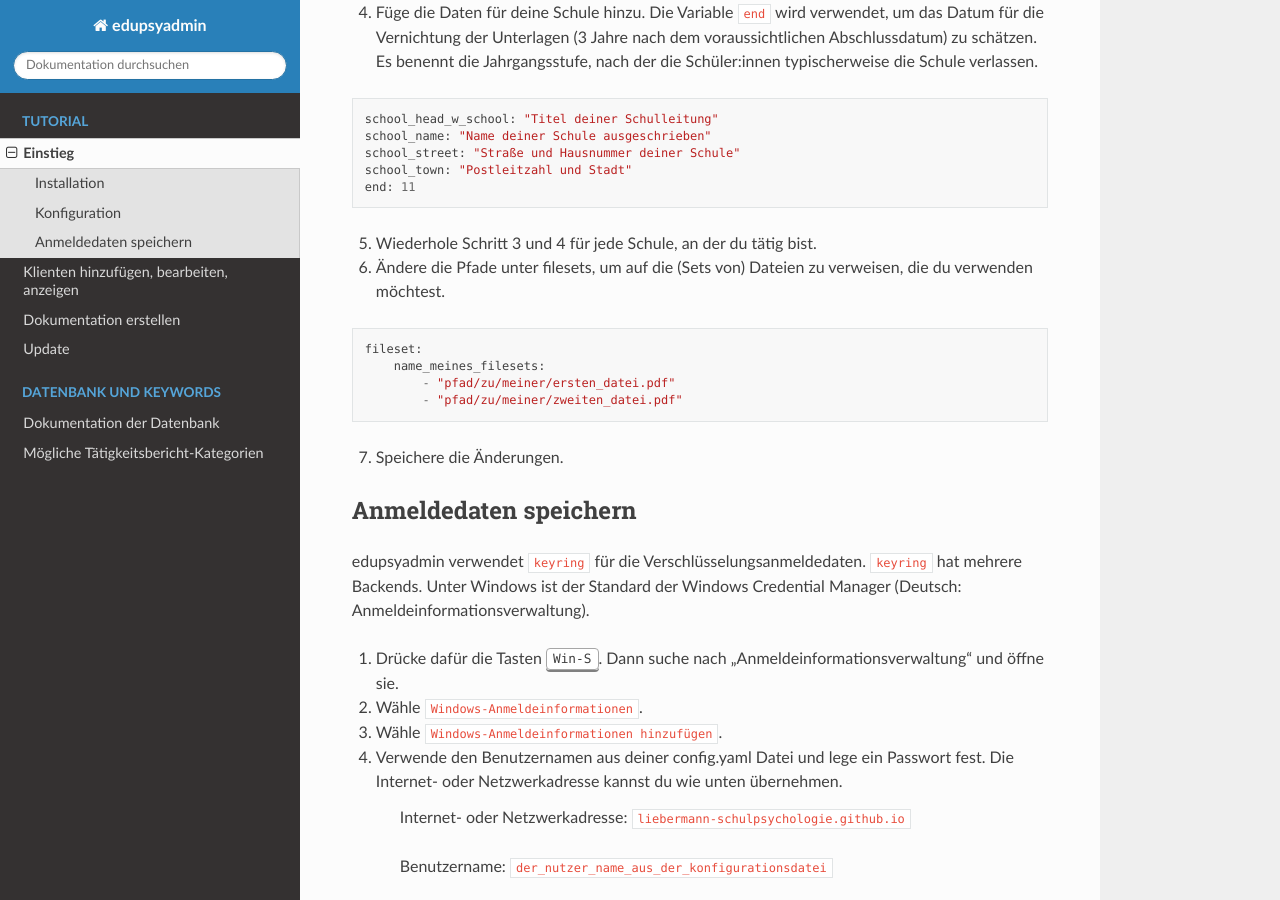
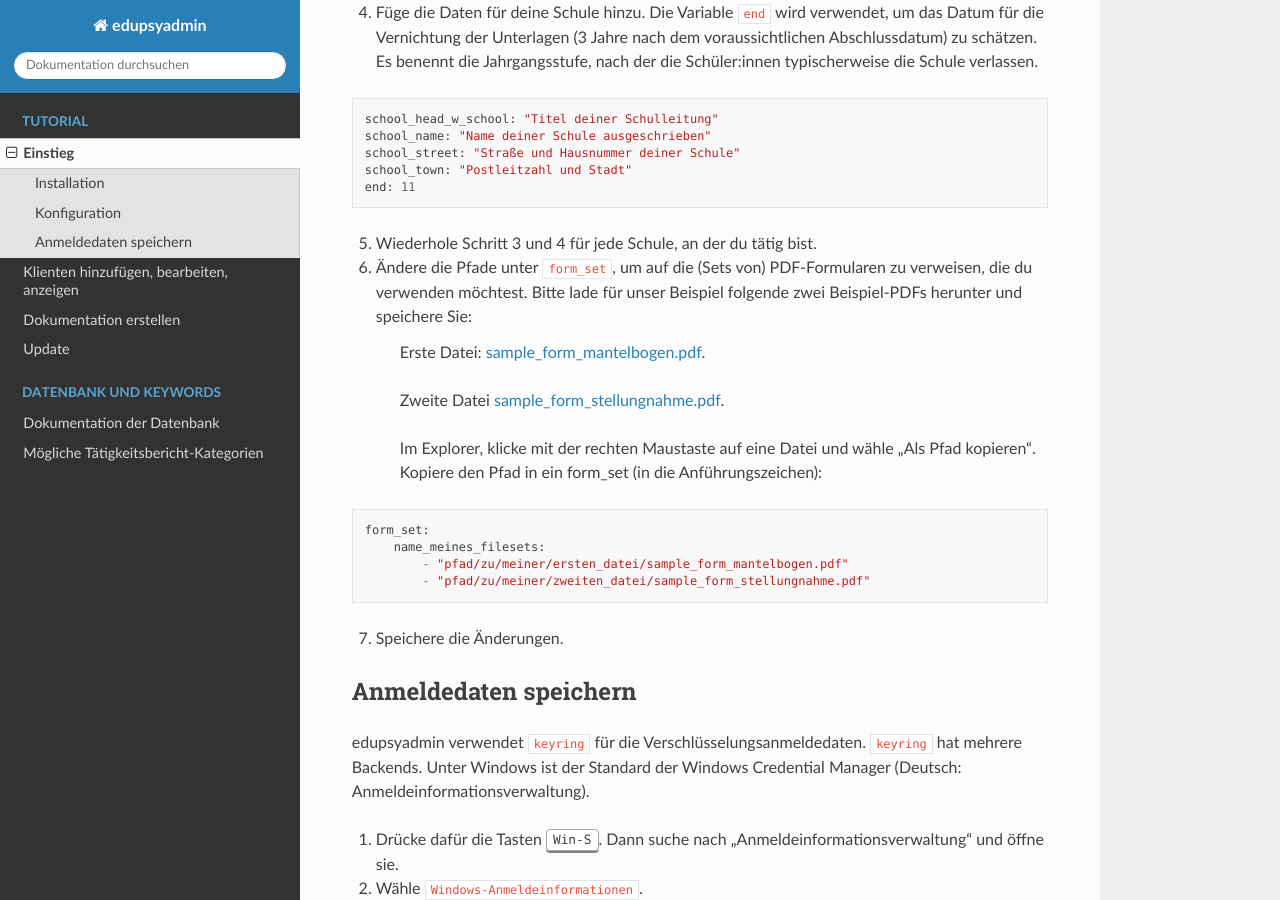
Before and after one commit to LKirst/edupsyadmin, a Sphinx documentation site: the page built from docs/tutorial/installation.rst, in a window 1280 px wide and 900 px high, scrolled down 2786 px. Built offline with Sphinx 7.4.7 and the Read the Docs theme 3.1.0, drawn with Linux system fonts in a browser that asks for light colours.

Commit message:
docs: explain form_set for the config.yml with examples

```diff
--- a/docs/tutorial/installation.rst
+++ b/docs/tutorial/installation.rst
@@ -152,15 +152,25 @@ erscheinen sollen.
 
 5. Wiederhole Schritt 3 und 4 für jede Schule, an der du tätig bist.
 
-6. Ändere die Pfade unter filesets, um auf die (Sets von) Dateien zu
-   verweisen, die du verwenden möchtest.
+6. Ändere die Pfade unter ``form_set``, um auf die (Sets von) PDF-Formularen zu
+   verweisen, die du verwenden möchtest. Bitte lade für unser Beispiel folgende
+   zwei Beispiel-PDFs herunter und speichere Sie:
+
+    Erste Datei: `sample_form_mantelbogen.pdf
+    <https://github.com/LKirst/edupsyadmin/blob/main/test/edupsyadmin/data/sample_form_mantelbogen.pdf>`_.
+
+    Zweite Datei `sample_form_stellungnahme.pdf
+    <https://github.com/LKirst/edupsyadmin/blob/main/test/edupsyadmin/data/sample_form_stellungnahme.pdf>`_.
+
+    Im Explorer, klicke mit der rechten Maustaste auf eine Datei und wähle "Als
+    Pfad kopieren". Kopiere den Pfad in ein form_set (in die Anführungszeichen):
 
 .. code-block::
 
-    fileset:
+    form_set:
         name_meines_filesets:
-            - "pfad/zu/meiner/ersten_datei.pdf"
-            - "pfad/zu/meiner/zweiten_datei.pdf"
+            - "pfad/zu/meiner/ersten_datei/sample_form_mantelbogen.pdf"
+            - "pfad/zu/meiner/zweiten_datei/sample_form_stellungnahme.pdf"
 
 7. Speichere die Änderungen.
 
```
Also changed, not shown: README.md (+2 -2 lines).
